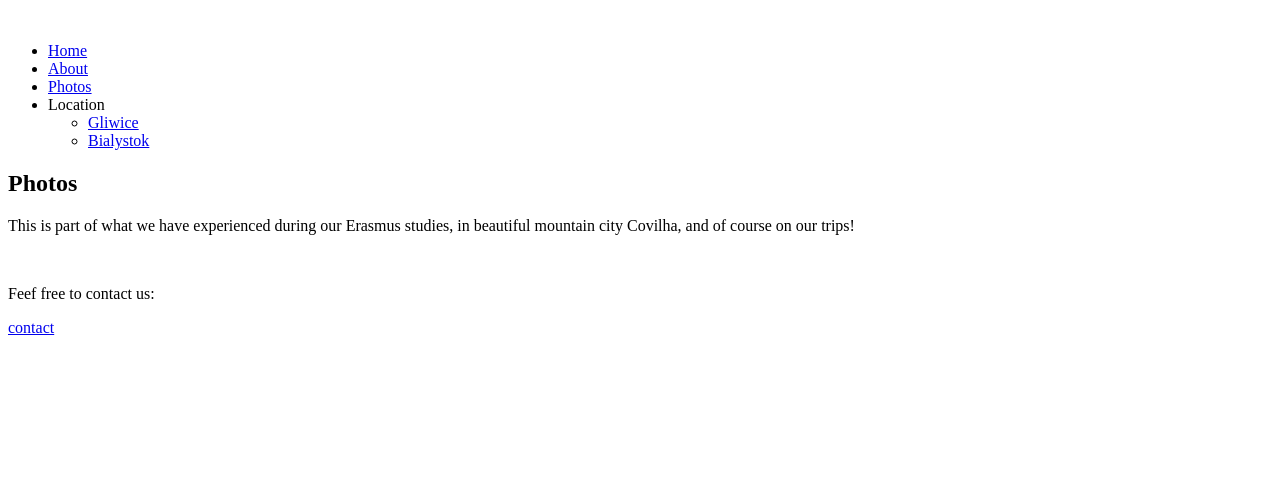
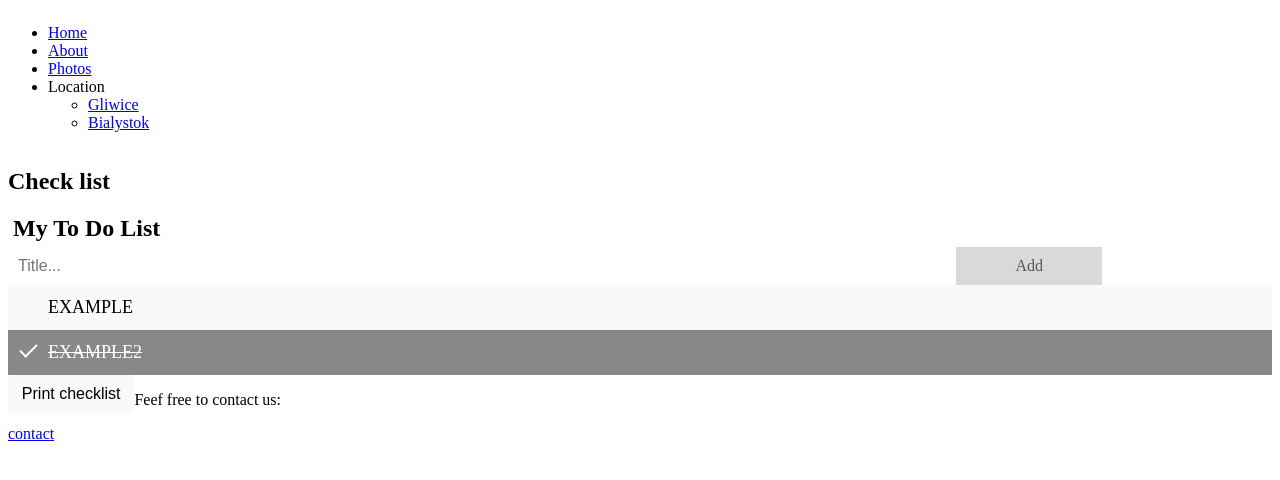
Before and after one commit to luksari/erasmus-tutorial-website, a plain HTML site: page checklist.html in a window 1280 px wide. Drawn offline with Linux system fonts and the light colour scheme.

Commit message:
checklist hope that fixed

```diff
--- a/checklist.html
+++ b/checklist.html
@@ -1,20 +1,121 @@
-<!DOCTYPE html>
-<html lang="en">
+<html>
+<head>
 
-<head>
     <meta charset="UTF-8" />
     <meta name="viewport" content="width=device-width, initial-scale=1.0" />
     <meta http-equiv="X-UA-Compatible" content="ie=edge" />
-    <title>Check list</title>
+      <title>Erasmus Tutorial - CheckList</title>
+
+    <style>
+    /* Include the padding and border in an element's total width and height */
+    /* Remove margins and padding from the list */
+    .checkul {
+      margin: 0;
+      padding: 0;
+    }
+    /* Style the list items */
+  .checkul li {
+      cursor: pointer;
+      position: relative;
+      padding: 12px 8px 12px 40px;
+      list-style-type: none;
+      background: #eee;
+      font-size: 18px;
+      transition: 0.2s;
+      /* make the list items unselectable */
+      -webkit-user-select: none;
+      -moz-user-select: none;
+      -ms-user-select: none;
+      user-select: none;
+    }
+    /* Set all odd list items to a different color (zebra-stripes) */
+    .checkul li:nth-child(odd) {
+      background: #f9f9f9;
+    }
+    /* Darker background-color on hover */
+    .checkul li:hover {
+      background: #ddd;
+    }
+    /* When clicked on, add a background color and strike out text */
+    .checkul li.checked {
+      background: #888;
+      color: #fff;
+      text-decoration: line-through;
+    }
+    /* Add a "checked" mark when clicked on */
+    .checkul li.checked::before {
+      content: '';
+      position: absolute;
+      border-color: #fff;
+      border-style: solid;
+      border-width: 0 2px 2px 0;
+      top: 10px;
+      left: 16px;
+      transform: rotate(45deg);
+      height: 15px;
+      width: 7px;
+    }
+    /* Style the close button */
+    .close {
+      position: absolute;
+      right: 0;
+      top: 0;
+      padding: 12px 16px 12px 16px;
+    }
+    .close:hover {
+      background-color: #f44336;
+      color: white;
+    }
+    /* Style the header */
+    /* Clear floats after the header */
+    .header:after {
+      content: "";
+      display: table;
+      clear: both;
+    }
+    /* Style the input */
+    input {
+      margin: 0;
+      border: none;
+      border-radius: 0;
+      width: 75%;
+      padding: 10px;
+      float: left;
+      font-size: 16px;
+    }
+    /* Style the "Add" button */
+    .addBtn {
+      padding: 10px;
+      width: 10%;
+      background: #d9d9d9;
+      color: #555;
+      float: left;
+      text-align: center;
+      font-size: 16px;
+      cursor: pointer;
+      transition: 0.3s;
+      border-radius: 0;
+    }
+    .addBtn:hover {
+      background-color: #bbb;
+    }
+    .button{
+      background: #f9f9f9;
+      width: 10%;
+      border-radius: 5%;
+    }
+    .button:hover{
+      background: #c0c0c0;
+    }
+    </style>
 </head>
 
-<body>
-    <div class="container">
+<body><div class="container">
   <header class="header">
     <a href="index.html" class="header__link">
       <img src="" alt="" class="header__link__logo" />
     </a>
-            <nav class="header__nav header__nav--primary">
+    <nav class="header__nav">
       <ul class="header__nav__list">
         <li class="nav__list__item">
           <a href="index.html" class="nav__list__item__link nav__list__item__link--active">Home</a>
@@ -39,24 +140,30 @@
       </ul>
     </nav>
   </header>
+
+
   <section class="content-section content-section--primary">
-            <h1 class="content-section__heading">Photos</h1>
-            <div class="content-container content-container__photos">
-                <p class="content-container__paragraph">This is part of what we have experienced during our Erasmus
-                    studies, in beautiful mountain city Covilha, and of course on our trips!</p>
-                <img src="" alt="" class="content-container__image">
-                <img src="" alt="" class="content-container__image">
-                <img src="" alt="" class="content-container__image">
-                <img src="" alt="" class="content-container__image">
-                <img src="" alt="" class="content-container__image">
-                <img src="" alt="" class="content-container__image">
+          <h1 class="content-section__heading">Check list</h1>
+            <div id="myDIV" class="header">
+              <h2 style="margin:5px">My To Do List</h2>
+              <input type="text" id="myInput" placeholder="Title...">
+              <span onclick="newElement()" class="addBtn">Add</span>
+
             </div>
+            <ul id="myUL"class="checkul">
+              <li>EXAMPLE </li>
+              <li class="checked">EXAMPLE2</li>
+            </ul>
+            <form id="form1" runat='server'>
+              <input type="button" class="button" value="Print checklist" onclick= "javascript:printDiv('myDIV')" />
+            </form>
         </section>
+
         <footer class="footer footer--primary">
             <p class="footer__paragraph">Feef free to contact us:</p>
             <a href="#" class="footer__link">contact</a>
         </footer>
     </div>
+      <script type="text/javascript" src="checklist.js"></script>
 </body>
-
 </html>
--- /dev/null
+++ b/checklist.js
@@ -0,0 +1,60 @@
+/ Create a "close" button and append it to each list item
+var myNodelist = document.getElementsByTagName("LI");
+var i;
+for (i = 0; i < myNodelist.length; i++) {
+  var span = document.createElement("SPAN");
+  var txt = document.createTextNode("\u00D7");
+  span.className = "close";
+  span.appendChild(txt);
+  myNodelist[i].appendChild(span);
+}
+// Click on a close button to hide the current list item
+var close = document.getElementsByClassName("close");
+var i;
+for (i = 0; i < close.length; i++) {
+  close[i].onclick = function() {
+    var div = this.parentElement;
+    div.style.display = "none";
+  }
+}
+// Add a "checked" symbol when clicking on a list item
+var list = document.querySelector('.checkul');
+list.addEventListener('click', function(ev) {
+  if (ev.target.tagName === 'LI') {
+    ev.target.classList.toggle('checked');
+  }
+}, false);
+// Create a new list item when clicking on the "Add" button
+function newElement() {
+  var li = document.createElement("li");
+  var inputValue = document.getElementById("myInput").value;
+  var t = document.createTextNode(inputValue);
+  li.appendChild(t);
+  if (inputValue === '') {
+    alert("You must write something!");
+  } else {
+    document.getElementById("myUL").appendChild(li);
+  }
+  document.getElementById("myInput").value = "";
+  var span = document.createElement("SPAN");
+  var txt = document.createTextNode("\u00D7");
+  span.className = "close";
+  span.appendChild(txt);
+  li.appendChild(span);
+  for (i = 0; i < close.length; i++) {
+    close[i].onclick = function() {
+      var div = this.parentElement;
+      div.style.display = "none";
+    }
+  }
+}
+function printDiv(divID)
+{
+    var divElements = document.getElementById(divID).innerHTML;
+    var oldPage = document.body.innerHTML;
+    document.body.innerHTML =
+      "<html><head><title></title></head><body>" +
+      divElements + "</body>";
+    window.print();
+    document.body.innerHTML = oldPage;
+}
```
Also changed, not shown: scirpt/checklist.js (added, +60 -0 lines). Lines whose indentation alone changed are shown as unchanged.
